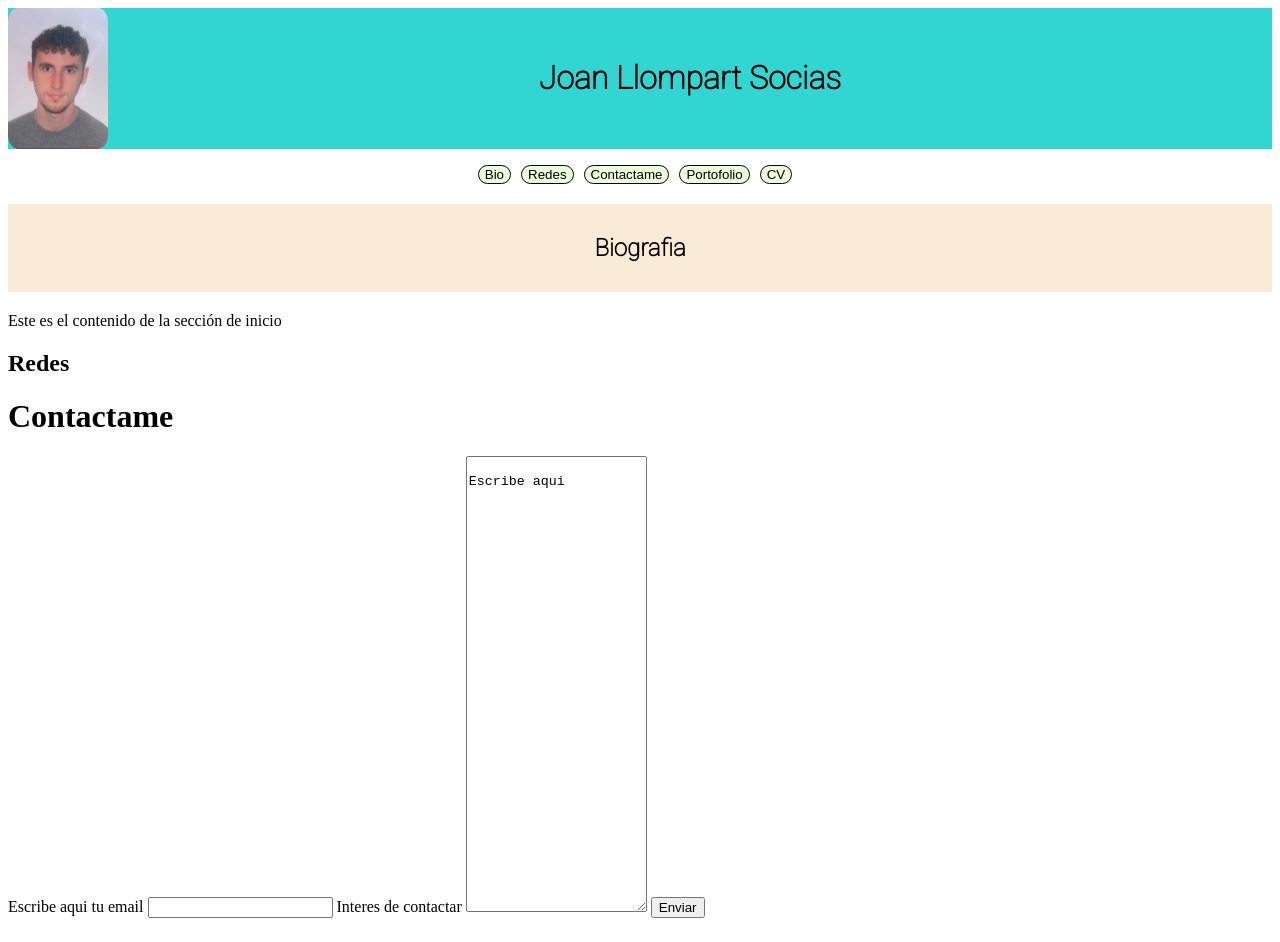
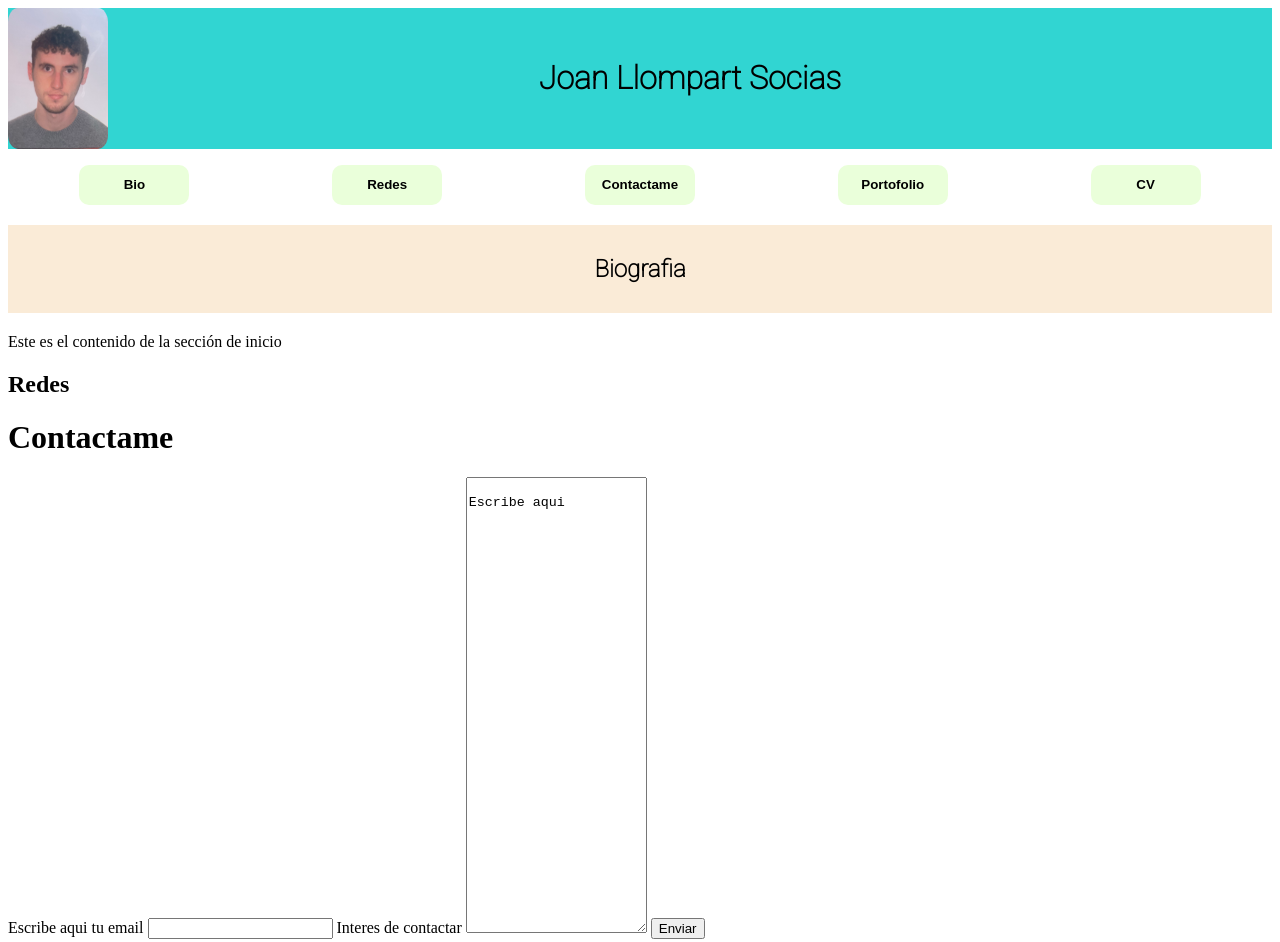
Before and after one commit to JoanLlompart/MiPortafolio, a plain HTML site: page index.html in a window 1280 px wide. Shown: the top 942 px of the page. Drawn offline with Linux system fonts and the light colour scheme.

Commit message:
Botons realitzats amb exit i colocats be

```diff
--- a/estils.css
+++ b/estils.css
@@ -3,11 +3,13 @@
     background-color: rgb(49, 213, 210);
     align-items: center;
 }
+
 .capçalera img {
 
     flex: 0;
     border-radius: 10%;
 }
+
 .capçalera h1 {
     flex: 1;
     text-align: center;
@@ -17,38 +19,52 @@
 .botons-horizontals {
     display: flex;
     list-style: none;
+    /* Elimina els punts de la llista*/
     padding: 0;
-    justify-content: center; /* Alinea los elementos en el centro horizontalmente */
+    justify-content: center;
+    /* Alinea los elementos en el centro horizontalmente */
 
 }
 
-.botons-horizontals li{
-    margin-right: 10px; /* Espacio entre los elementos de la lista si lo deseas */
+.botons-horizontals li {
+    margin-right: 10px;
+    margin-inline-start: auto;
+    margin-inline-end: auto;
+    /* Espacio entre los elementos de la lista si lo deseas */
 
 }
+
 .botonera-horizontals a {
     display: block;
-    text-decoration: none; /* Quita el subrayado de los enlaces */
+    text-decoration: none;
+    /* Quita el subrayado de los enlaces */
     margin: auto;
+
 }
+
 .botonsPrincipalsIndex {
     /* Disseny de els botons
     */
-    background-color:#EAFFDA ;
+    font-family: 'Roboto', sans-serif bold;
+    font-weight:bold;
+    background-color: #EAFFDA;
     border-radius: 10px;
-    border: 1px solid;
+    width: 110px;
+    height: 40px;
+    border: 0;
+}
 
+.botonsPrincipalsIndex:hover {
+    background-color: #67b32d;
+    border: 2px solid;
+    text-decoration: none;
+    cursor: pointer;
 
-
-}
-.botonsPrincipalsIndex:hover{
-    background-color: #67b32d;
-    border: 1px solid;
 }
 
 .bio h1 {
     text-align: center;
-    flex:0;
+    flex: 0;
     padding: 30px;
     font-family: 'Roboto', sans-serif;
     background-color: antiquewhite;
```
Also changed, not shown: index.html (+2 -0 lines).
